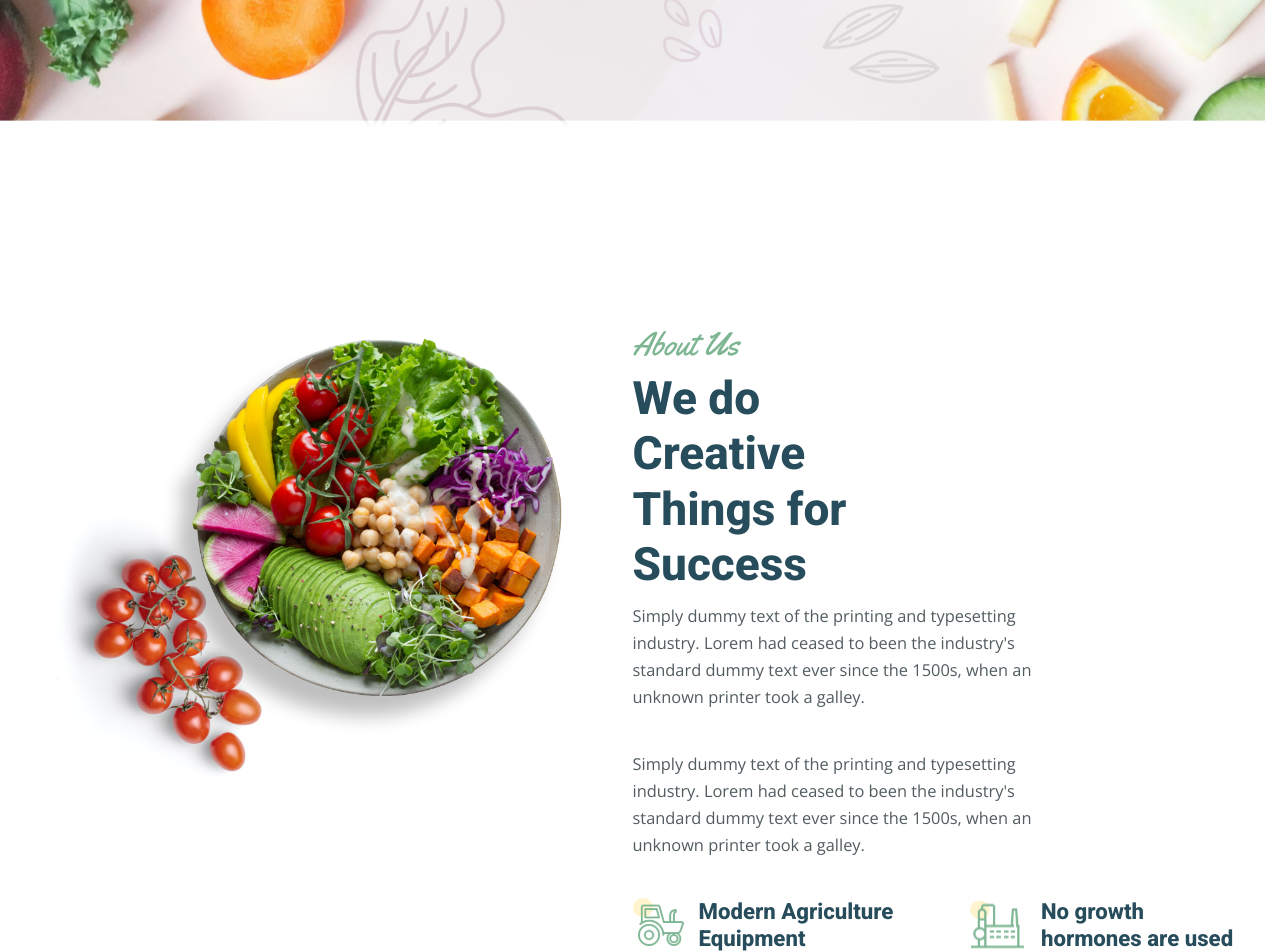
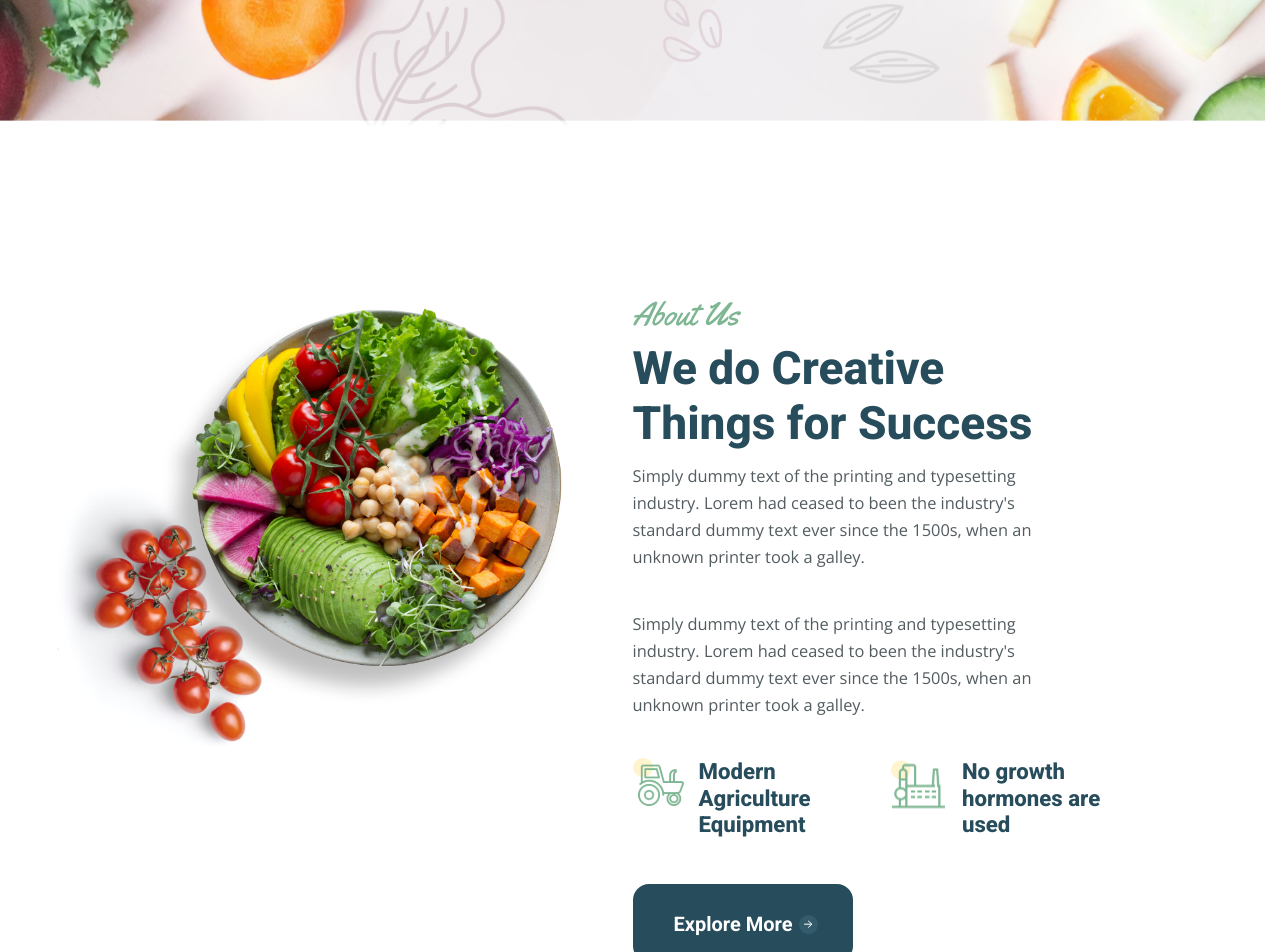
Before and after one commit to RusikHunter/Organick, a React (Vite) app in the folder frontend/: page /about in a window 1280 px wide. Shown: the part 460-1412 px from the top of the page. Built offline with nearby package versions, Linux system fonts and the light colour scheme.

Commit message:
styles(creativesection): write adaptive SCSS styles for CreativeSection component

```diff
--- a/frontend/src/components/CreativeSection/CreativeSection.scss
+++ b/frontend/src/components/CreativeSection/CreativeSection.scss
@@ -1,16 +1,70 @@
 @use "../../styles/index" as *;
 
 .creative {
+    @include mobile {
+        position: relative;
+        z-index: 1;
+
+        &::before {
+            content: "";
+            position: absolute;
+            inset: 0;
+            background-image: url("../../images/images/accredited-farmers-fruits.png");
+            background-repeat: no-repeat;
+            background-size: cover;
+            background-position: 250px center;
+            opacity: 0.4;
+            z-index: -1;
+        }
+    }
+
+    @include mobile-small {
+        &::before {
+            background-position: 100px center;
+        }
+    }
 
     &__inner {
         max-width: 100% !important;
         padding-block: 200px 150px;
+
+        @include laptop {
+            padding-block: 170px 130px;
+        }
+
+        @include tablet {
+            padding-block: 120px 90px;
+        }
+
+        @include mobile {
+            padding-block: 90px 70px;
+        }
     }
 
     &__row {}
 
     &__column {
         width: 50%;
+
+        &:first-child {
+            @include tablet {
+                width: 60%;
+            }
+
+            @include mobile {
+                display: none;
+            }
+        }
+
+        &:last-child {
+            @include tablet {
+                width: 40%;
+            }
+
+            @include mobile {
+                width: 100%;
+            }
+        }
     }
 
     &__column--1 {
@@ -27,16 +81,55 @@
     &__title {
         margin-block: 10px;
         width: 50%;
+
+        @include laptop {
+            width: 70%;
+        }
+
+        @include tablet {
+            width: 90%;
+        }
+
+        @include mobile-small {
+            width: 100%;
+        }
     }
 
     &__description {
         margin-bottom: 40px;
         width: 70%;
+
+        @include tablet {
+            width: 90%;
+        }
+
+        @include mobile-small {
+            width: 100%;
+        }
     }
 
     &__list {
         display: flex;
         gap: 65px;
+
+        @include laptop {
+            width: 80%;
+            gap: 30px;
+        }
+
+        @include tablet {
+            width: 90%;
+            flex-direction: column;
+        }
+
+        @include mobile {
+            width: 100%;
+            flex-direction: row;
+        }
+
+        @include mobile-small {
+            flex-direction: column;
+        }
     }
 
     &__list-item {
```
